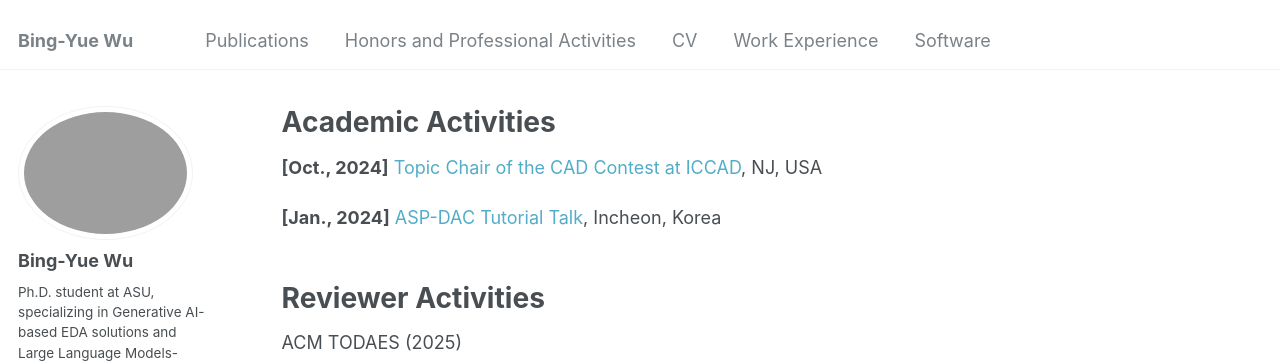
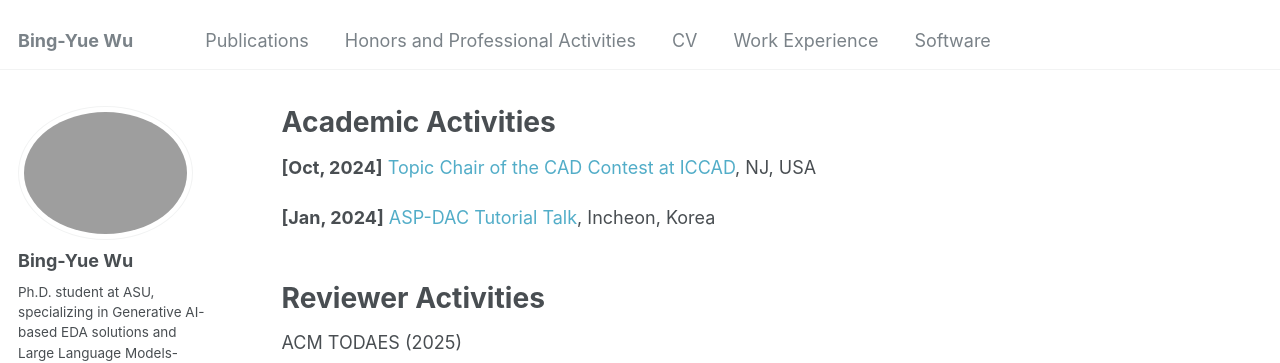
Before and after one commit to bingyuew/bingyuew.github.io, a Jekyll site: the page built from _pages/talks.html, in a window 1280 px wide and 1144 px high. Shown: the top 363 px of the window. Built offline with Jekyll 4.4.1, drawn with Linux system fonts in a browser that asks for light colours; some web fonts are replaced.

Commit message:
update about
Signed-off-by: 吳秉曜 <wubingyao@MacBook-bro.local>

```diff
--- a/_pages/talks.html
+++ b/_pages/talks.html
@@ -5,8 +5,8 @@ author_profile: true
 ---
 <h1>Academic Activities</h1>
 
-<p><strong>[Oct., 2024]</strong> <a href="https://bingyuew.github.io/talks/2024-10-31-iccad" style="text-decoration: none;">Topic Chair of the CAD Contest at ICCAD</a>, NJ, USA</p>
-<p><strong>[Jan., 2024]</strong> <a href="https://bingyuew.github.io/talks/2024-01-22-aspdac" style="text-decoration: none;">ASP-DAC Tutorial Talk</a>, Incheon, Korea</p>
+<p><strong>[Oct, 2024]</strong> <a href="https://bingyuew.github.io/talks/2024-10-31-iccad" style="text-decoration: none;">Topic Chair of the CAD Contest at ICCAD</a>, NJ, USA</p>
+<p><strong>[Jan, 2024]</strong> <a href="https://bingyuew.github.io/talks/2024-01-22-aspdac" style="text-decoration: none;">ASP-DAC Tutorial Talk</a>, Incheon, Korea</p>
 <div>
   <br>
 </div>
```
